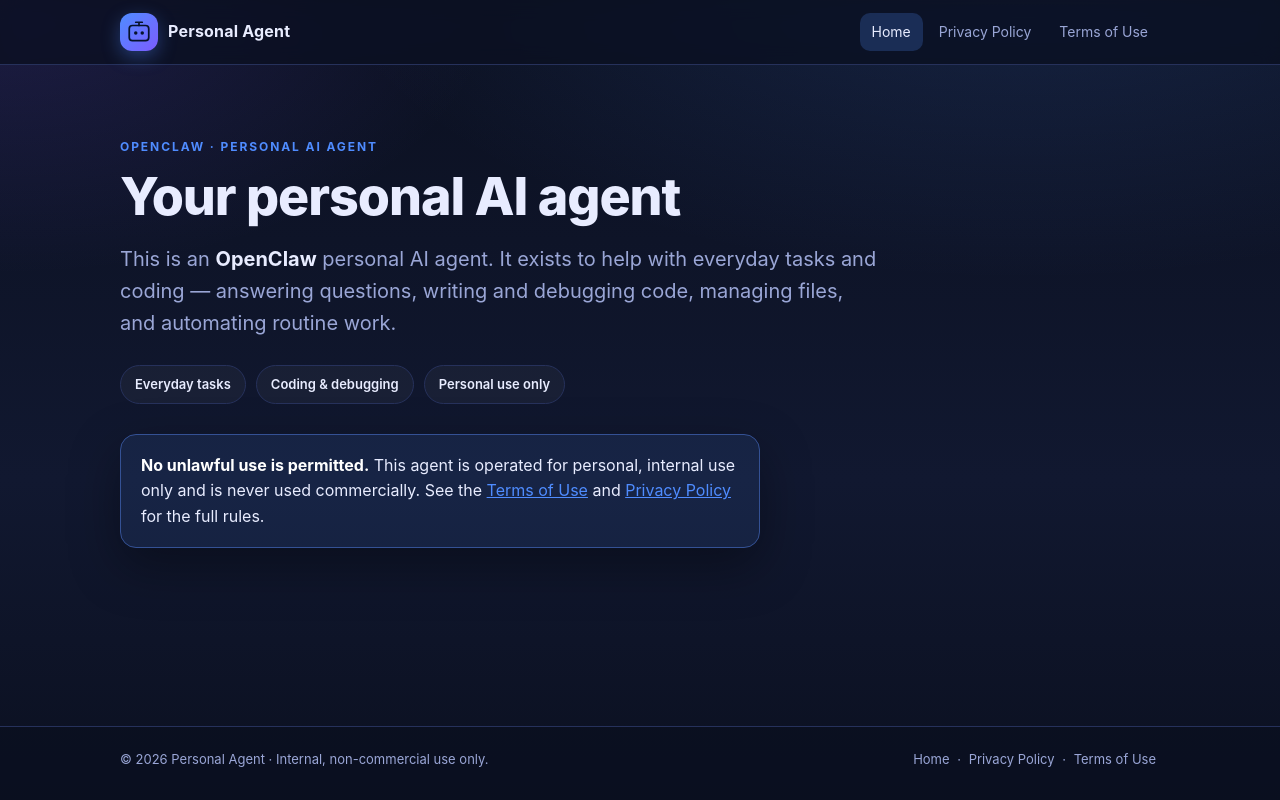
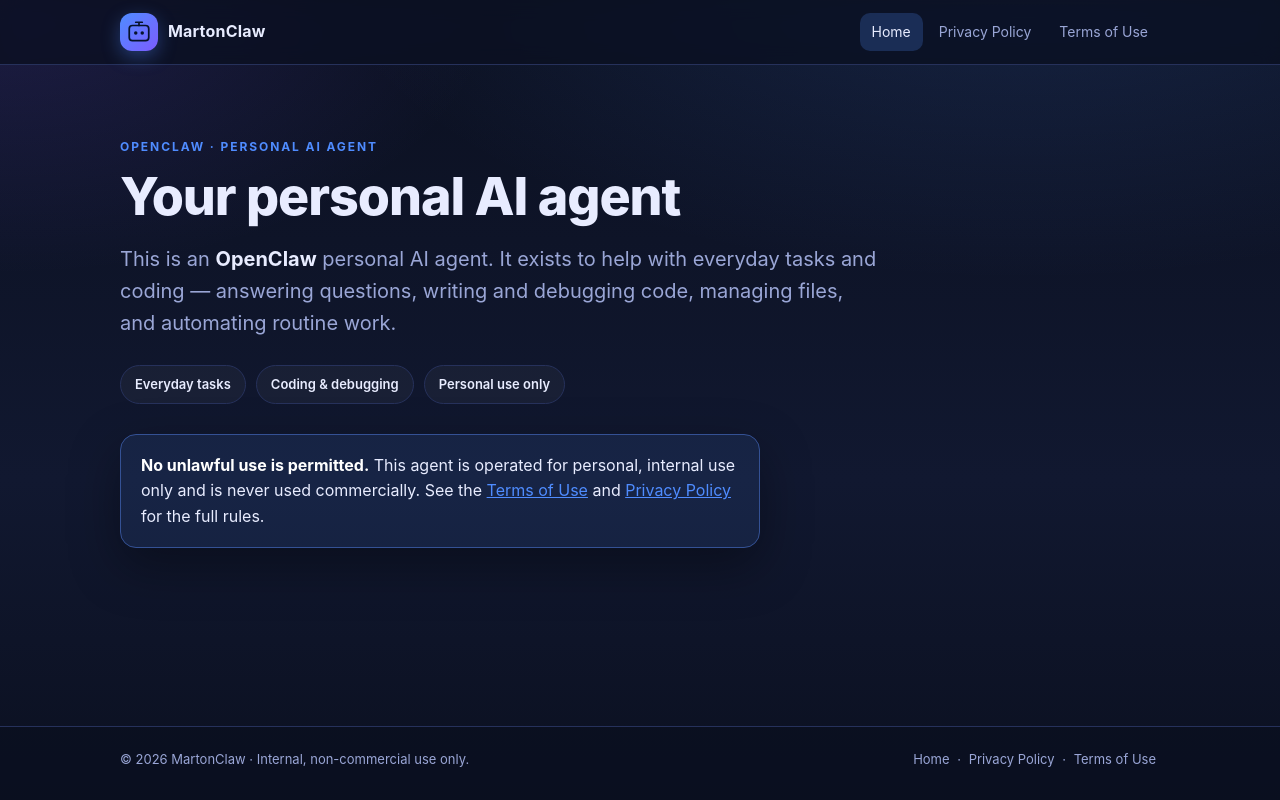
Before and after one commit to martonclaw/personal-agents, a plain HTML site: page index.html in a window 1280 px wide. Drawn offline with Linux system fonts and the light colour scheme.

Commit message:
Match app name 'MartonClaw' on home page for Google OAuth validation

```diff
--- a/index.html
+++ b/index.html
@@ -3,7 +3,7 @@
 <head>
   <meta charset="UTF-8" />
   <meta name="viewport" content="width=device-width, initial-scale=1.0" />
-  <title>Personal Agent — OpenClaw</title>
+  <title>MartonClaw — OpenClaw</title>
   <meta name="description" content="A personal OpenClaw AI agent for everyday tasks and coding. Internal, non-commercial use only." />
   <link rel="stylesheet" href="style.css" />
   <link rel="icon" href="favicon.svg" type="image/svg+xml" />
@@ -20,7 +20,7 @@
             <path d="M12 6V3M9 3h6" stroke="currentColor" stroke-width="1.6" stroke-linecap="round"/>
           </svg>
         </span>
-        <span class="brand-name">Personal&nbsp;Agent</span>
+        <span class="brand-name">MartonClaw</span>
       </div>
       <nav class="site-nav" aria-label="Primary">
         <a href="index.html" aria-current="page">Home</a>
@@ -59,7 +59,7 @@
 
   <footer class="site-footer">
     <div class="container footer-inner">
-      <p>© <span id="year">2026</span> Personal Agent · Internal, non-commercial use only.</p>
+      <p>© <span id="year">2026</span> MartonClaw · Internal, non-commercial use only.</p>
       <p class="footer-links">
         <a href="index.html">Home</a>
         <span aria-hidden="true">·</span>
```
Also changed, not shown: privacy.html (+3 -3 lines), terms.html (+3 -3 lines).
